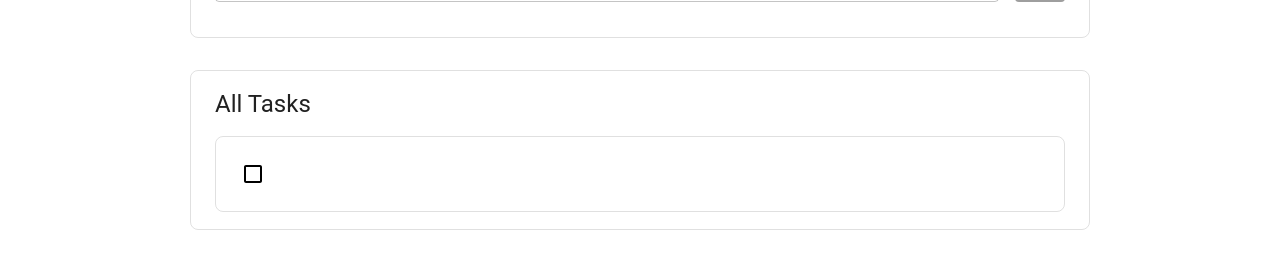
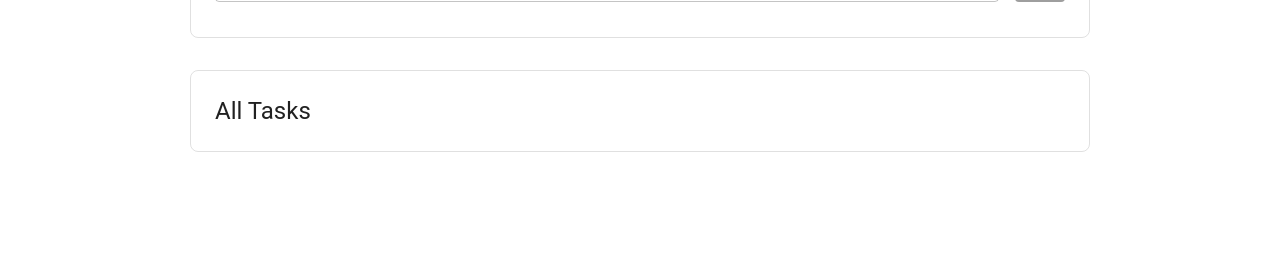
Before and after one commit to Eve0119/Task-Traker, a React (Vite) app: page / in a window 1280 px wide. Shown: the part 223-492 px from the top of the page. Built offline with nearby package versions, Linux system fonts and the light colour scheme.

Commit message:
mapped the tasks for displaying

```diff
--- a/src/components/AllTasks.tsx
+++ b/src/components/AllTasks.tsx
@@ -1,13 +1,7 @@
-import { Box, Typography, Checkbox } from "@mui/material";
+import { Box, Typography, Checkbox, FormControlLabel } from "@mui/material";
+import type { Task } from "../types/type";
 
-export interface AllTasksProps {
-  taskName?: string;
-  isComplete?: boolean;
-  dateCreated?: null | Date;
-  dateCompleted?: null | Date;
-}
-
-const AllTasks = () => {
+const AllTasks = ({ tasks }: { tasks: Task[] }) => {
   return (
     <Box
       sx={{
@@ -21,18 +15,20 @@ const AllTasks = () => {
         borderRadius: 2,
         borderColor: "divider",
         marginTop: 4,
-        height: "20vh",
+        minHeightheight: "20vh",
         alignItems: "left",
         justifyContent: "center",
       }}
     >
       <Typography variant="h5">All Tasks</Typography>
+      {tasks.map((task) => (
         <Box
           sx={{
             padding: 2,
             maxWidth: 900,
             margin: "0 auto",
             flexDirection: "column",
+            display: "flex",
             gap: 1,
             justifyContent: "center",
             width: "100%",
@@ -42,8 +38,13 @@ const AllTasks = () => {
             borderRadius: 2,
           }}
         >
-        <Checkbox />
+          <FormControlLabel
+            key={task.id}
+            control={<Checkbox checked={task.isComplete} />}
+            label={task.taskName}
+          />
         </Box>
+      ))}
     </Box>
   );
 };
```
Lines whose indentation alone changed are shown as unchanged.
